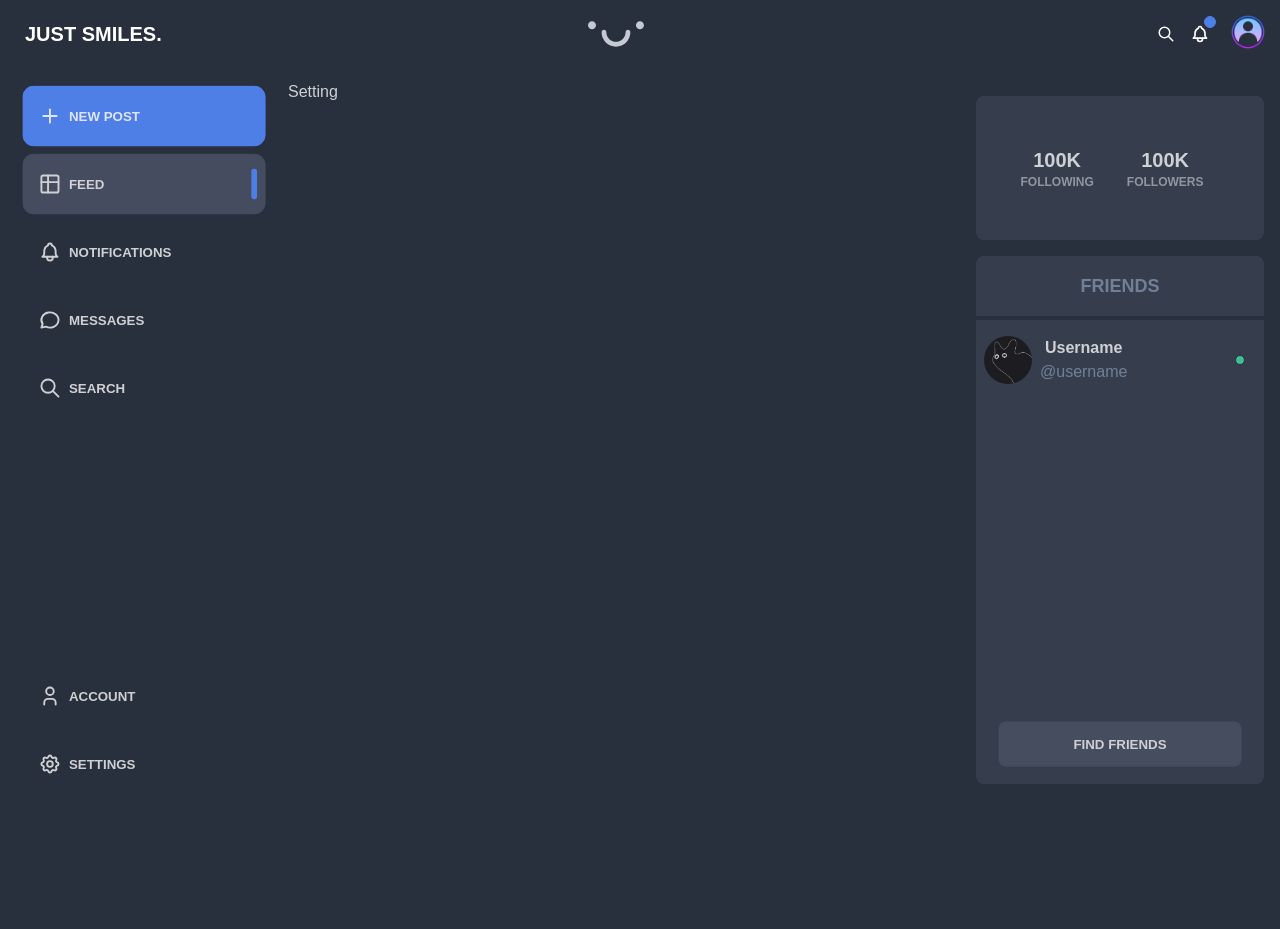
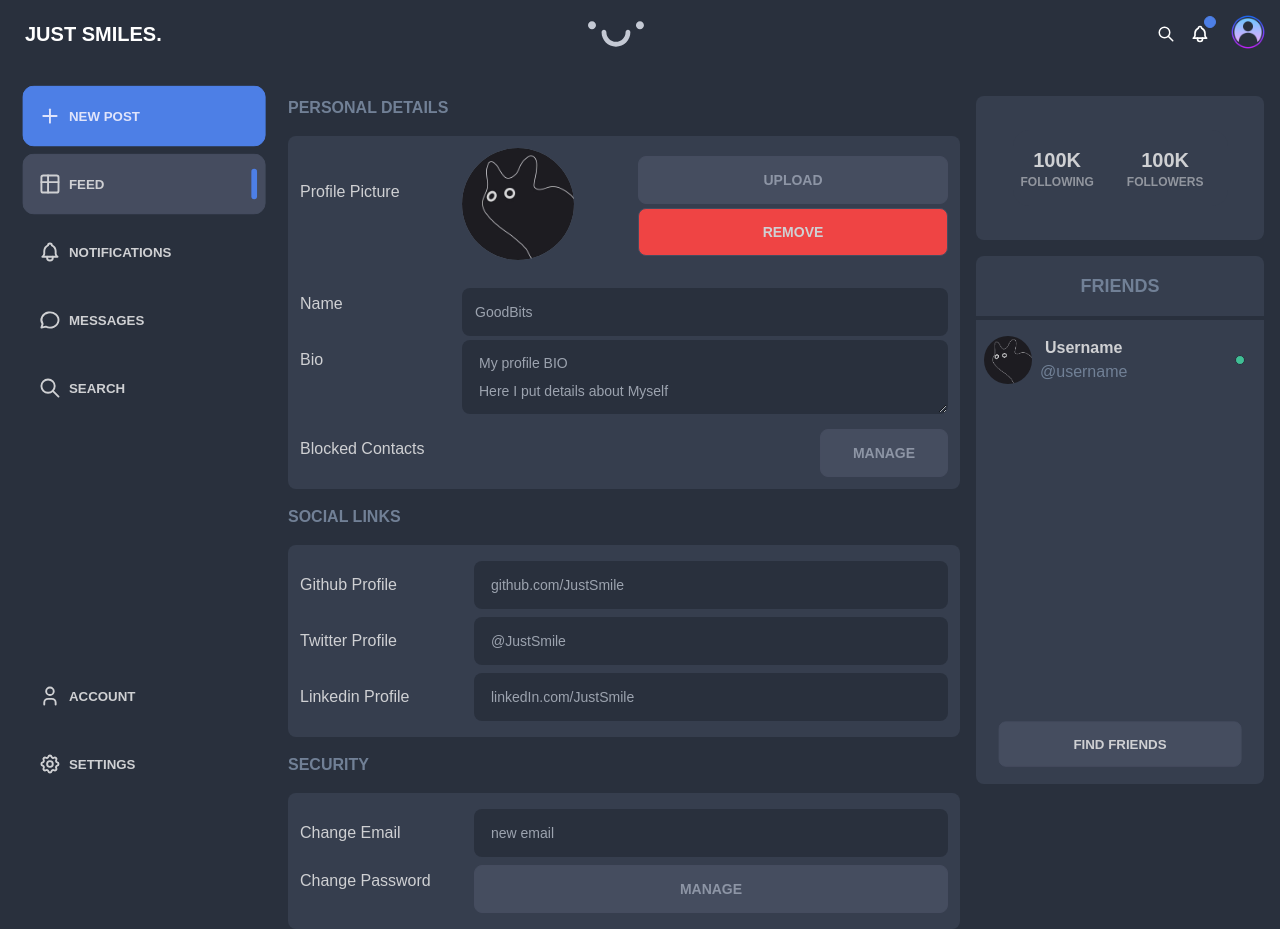
Before and after one commit to Sameers12s/JustSmile-1, a React (Vite) app: page /setting in a window 1280 px wide. Before the commit the page ends 800 px from the top, so only its background shows below. Built offline with nearby package versions, Linux system fonts and the light colour scheme.

Commit message:
new updates

```diff
--- a/src/assets/Css/index.css
+++ b/src/assets/Css/index.css
@@ -7,6 +7,9 @@
     src: url("../fonts/Montserrat-Regular.ttf");
     font-family: "Montserrat-Bold";
     src: url("../fonts/Montserrat-Bold.ttf");
+    font-family: "Montserrat-Medium";
+    src: url("../fonts/Montserrat-Medium.ttf");
+
 }
 
 @layer components {
--- /dev/null
+++ b/src/components/PersonalDetails.jsx
@@ -0,0 +1,59 @@
+const PersonalDetails = () => {
+  return (
+    <div className="flex w-full font-medium">
+      <div className=" flex flex-col w-full justify-between bg-neutrals-800 rounded-lg">
+        <div className="flex flex-row  p-3">
+          <h1 className="basis-1/4 mt-8">Profile Picture</h1>
+          <div className="basis-3/4 flex flex-row">
+            <div className="flex basis-3/4  max-w-[7rem] rounded-full bg-neutrals-600 text-center">
+              <div className="avatar">
+                <div className="max-w-[7rem] rounded-full">
+                  <img src="src/assets/images/userimg.jpg" />
+                </div>
+              </div>
+            </div>
+            <div className="grid basis-3/4 ml-16 w-full">
+              <button
+                type="button"
+                className="btn text-neutrals-500 bg-neutrals-700 mt-2"
+              >
+                UPLOAD
+              </button>
+              <button className="btn bg-red-500">REMOVE</button>
+            </div>
+          </div>
+        </div>
+        <div className="flex flex-row px-3">
+          <h1 className="basis-1/4 pt-5">Name</h1>
+          <div className="basis-3/4">
+            <input
+              className=" textarea bg-neutrals-900 rounded-lg px-3 w-full h-3 mt-4"
+              placeholder="GoodBits"
+            ></input>
+          </div>
+        </div>
+        <div className="flex flex-row px-3">
+          <h1 className=" basis-1/4 pt-3">Bio</h1>
+          <div className="basis-3/4 items-end pt-1">
+            <textarea
+              className="textarea bg-neutrals-900 rounded-lg w-full h-20]"
+              placeholder="My profile BIO&#10;Here I put details about Myself"
+            ></textarea>
+          </div>
+        </div>
+
+        <div className=" flex flex-row justify-between px-3 pb-3">
+          <h1 className="pt-4">Blocked Contacts</h1>
+          <button
+            type="button"
+            className="btn w-32 text-neutrals-500 bg-neutrals-700 mt-2"
+          >
+            MANAGE
+          </button>
+        </div>
+      </div>
+    </div>
+  );
+};
+
+export default PersonalDetails;
--- a/src/components/Security.jsx
+++ b/src/components/Security.jsx
@@ -1,21 +1,30 @@
-const  Security = () => {
-    return(
-      <div className="flex h-screen w-screen items-center justify-center">
+const Security = () => {
+  return (
+    <div className="flex h-full w-full items-center justify-center">
       <div className="flex flex-col h-auto w-full justify-between bg-neutrals-800 rounded-lg">
         <div className="flex flex-row px-3 pt-4">
           <h1 className=" basis-1/4 mt-3 mr-4">Change Email</h1>
           <div className="basis-3/4">
-            <input id="email" className=" textarea bg-neutrals-900 rounded-lg w-full h-3" placeholder="new email"></input>
+            <input
+              id="email"
+              className=" textarea bg-neutrals-900 rounded-lg w-full h-3"
+              placeholder="new email"
+            ></input>
           </div>
         </div>
         <div className="flex flex-row px-3 pb-4">
           <h1 className="basis-1/4 mt-3 mr-4">Change Password</h1>
           <div className="basis-3/4">
-        <button type="button" className="btn w-full text-neutrals-500 bg-neutrals-700 mt-2">MANAGE</button>
+            <button
+              type="button"
+              className="btn w-full text-neutrals-500 bg-neutrals-700 mt-2"
+            >
+              MANAGE
+            </button>
           </div>
         </div>
       </div>
     </div>
   );
-}
+};
 export default Security;
--- a/src/components/SettingPersonaldetail.jsx
+++ /dev/null
@@ -1,42 +0,0 @@
-const SettingPersonaldetail = () => {
-  return (
-    <div className="flex h-screen w-screen items-center justify-center">
-      <div className=" flex flex-col  h-auto w-full justify-between bg-neutrals-800 rounded-lg">
-        <div className="flex flex-row  p-3">
-          <h1 className="basis-1/4 mt-8">Profile Picture</h1>
-          <div className="basis-3/4 flex flex-row">
-          <div className="flex basis-3/4  max-w-[7rem] rounded-full bg-neutrals-600 text-center">
-            <div className="avatar">
-              <div className="max-w-[7rem] rounded-full">
-                <img src="src/assets/images/userimg.jpg" />
-              </div>
-            </div>
-          </div>
-          <div className="grid basis-3/4 ml-16 w-full">
-            <button type="button" className="btn text-neutrals-500 bg-neutrals-700 mt-2">UPLOAD</button>
-            <button className="btn bg-red-500">REMOVE</button>
-          </div>
-          </div>
-        </div>
-        <div className="flex flex-row px-3">
-          <h1 className="basis-1/4 pt-5">Name</h1>
-          <div className="basis-3/4">
-            <input className=" textarea bg-neutrals-900 rounded-lg px-3 w-full h-3 mt-4" placeholder="GoodBits"></input>
-          </div>
-        </div>
-        <div className="flex flex-row px-3">
-          <h1 className=" basis-1/4 pt-3">Bio</h1>
-          <div className="basis-3/4 items-end pt-1">
-            <textarea className="textarea bg-neutrals-900 rounded-lg w-full h-20]" placeholder="My profile BIO&#10;Here I put details about Myself"></textarea>
-          </div></div>
-
-        <div className=" flex flex-row justify-between px-3 pb-3">
-          <h1 className="pt-4">Blocked Contacts</h1>
-          <button type="button" className="btn w-32 text-neutrals-500 bg-neutrals-700 mt-2">MANAGE</button>
-        </div>
-      </div>
-    </div>
-  );
-}
-
-export default SettingPersonaldetail;
--- a/src/components/SocialLinks.jsx
+++ b/src/components/SocialLinks.jsx
@@ -1,27 +1,36 @@
 const SocialLinks = () => {
-    return(
-    <div className="flex h-screen w-screen items-center justify-center">
+  return (
+    <div className="flex h-full w-full items-center justify-center">
       <div className="flex flex-col h-auto w-full justify-between bg-neutrals-800 rounded-lg">
         <div className="flex flex-row px-3 pt-4">
           <h1 className=" basis-1/4 mt-3 mr-4">Github Profile</h1>
           <div className="basis-3/4">
-            <input className=" textarea bg-neutrals-900 rounded-lg w-full h-3" placeholder="github.com/JustSmile"></input>
+            <input
+              className=" textarea bg-neutrals-900 rounded-lg w-full h-3"
+              placeholder="github.com/JustSmile"
+            ></input>
           </div>
         </div>
         <div className="flex flex-row px-3 pt-2">
           <h1 className="basis-1/4 mt-3 mr-4">Twitter Profile</h1>
           <div className="basis-3/4">
-            <input className=" textarea bg-neutrals-900 rounded-lg w-full h-3" placeholder="@JustSmile"></input>
+            <input
+              className=" textarea bg-neutrals-900 rounded-lg w-full h-3"
+              placeholder="@JustSmile"
+            ></input>
           </div>
         </div>
         <div className="flex flex-row px-3 pb-4 pt-2">
           <h1 className="basis-1/4 mt-3 mr-4">Linkedin Profile</h1>
           <div className="basis-3/4">
-            <input className=" textarea bg-neutrals-900 rounded-lg w-full h-3" placeholder="linkedIn.com/JustSmile"></input>
+            <input
+              className=" textarea bg-neutrals-900 rounded-lg w-full h-3"
+              placeholder="linkedIn.com/JustSmile"
+            ></input>
           </div>
         </div>
       </div>
     </div>
   );
-}
+};
 export default SocialLinks;
--- a/src/pages/Setting.jsx
+++ b/src/pages/Setting.jsx
@@ -1,6 +1,24 @@
+import PersonalDetails from "../components/PersonalDetails";
+import SocialLinks from "../components/SocialLinks";
+import Security from "../components/Security";
 const Setting = () => {
-  document.title = "JustSmile | Setting"
-    return <div>Setting</div>;
-  };
+  document.title = "JustSmile | Setting";
+  return (
+    <div>
+      <div>
+        <div className="py-4 font-bold text-neutrals-600">PERSONAL DETAILS</div>
+        <PersonalDetails />
+      </div>
+      <div>
+        <div className="py-4 font-bold text-neutrals-600">SOCIAL LINKS</div>
+        <SocialLinks />
+      </div>
+      <div>
+        <div className="py-4 font-bold text-neutrals-600">SECURITY</div>
+        <Security />
+      </div>
+    </div>
+  );
+};
 
-  export default Setting;
+export default Setting;
--- a/tailwind.config.js
+++ b/tailwind.config.js
@@ -4,6 +4,7 @@ export default {
   theme: {
     extend: {
       fontFamily: {
+        "font-medium": "Montserrat-Medium",
         "font-bold": "Montserrat-Bold",
         sans: ["Montserrat", "sans-serif"],
       },
```
Also changed, not shown: src/assets/fonts/Montserrat-Medium.ttf (added). Lines whose indentation alone changed are shown as unchanged.
